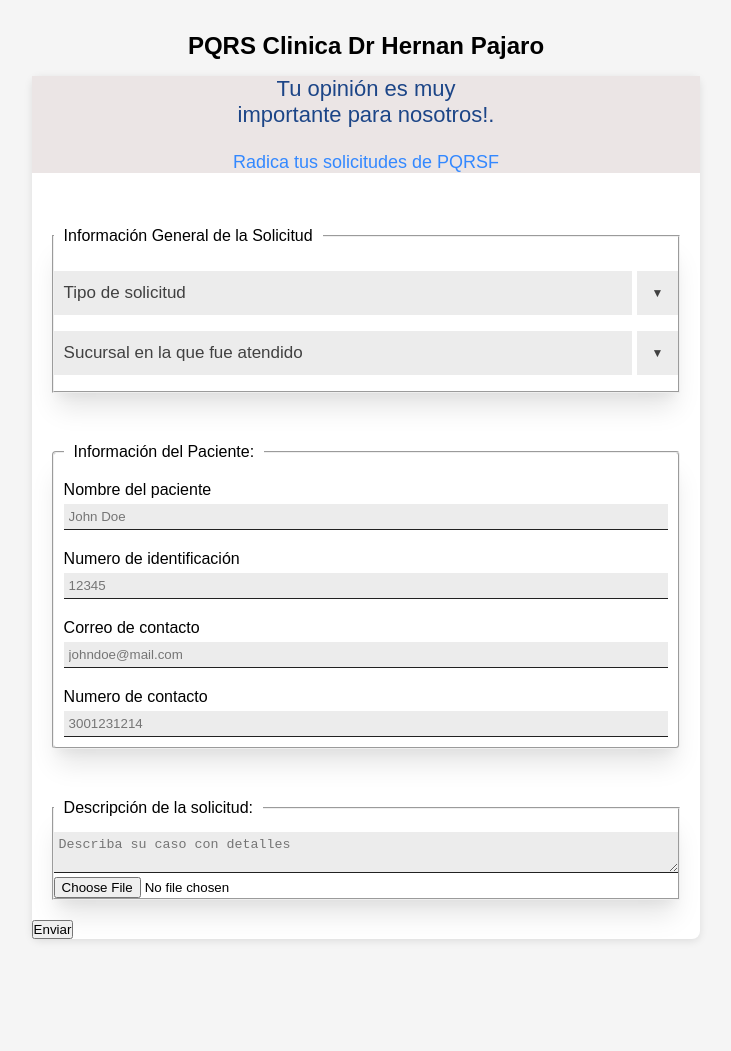
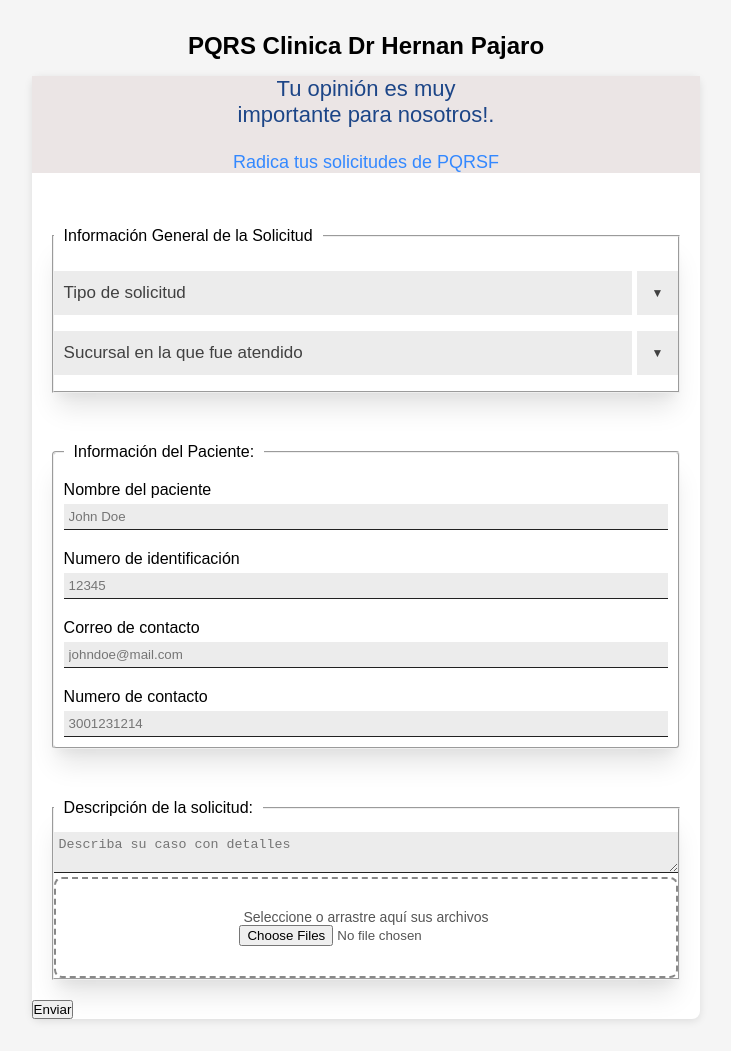
Before and after one commit to antoniog445/Encuestas-de-servicio, a plain HTML site: page pqrs.html in a window 1280 px wide. Shown: the whole page, without its empty margins (274-1005 px from the left). Before the commit the page ends 971 px from the top, so only its background shows below. Drawn offline with nearby package versions, Linux system fonts and the light colour scheme.

Commit message:
Actualización inputs

```diff
--- a/pqrs.html
+++ b/pqrs.html
@@ -64,8 +64,11 @@
             <fieldset class="fieldset-descripcion">
                 <legend style="padding: 10px;">Descripción de la solicitud:</legend>
                 <textarea class="text-area" placeholder="Describa su caso con detalles"></textarea>
-                <input type="file" />
-            </fieldset>
+                <div class="file-upload-area" id="drop-area">
+                    <p>Seleccione o arrastre aquí sus archivos</p>
+                    <input type="file" id="fileInput" class="file-input" multiple>
+                  </div>
+                </fieldset>
         </div>
 
         <button type="submit">Enviar</button>
--- a/styles.css
+++ b/styles.css
@@ -155,6 +155,26 @@
     background-color: #F5F5F5; /* o un leve cambio visual */
   }
 
+  .file-upload-area {
+    border: 2px dashed #888;
+    border-radius: 8px;
+    padding: 30px;
+    text-align: center;
+    color: #555;
+    font-family: Arial, sans-serif;
+    position: relative;
+    cursor: pointer;
+  }
+
+  .file-upload-area:hover {
+    background-color: #f9f9f9;
+  }
+
+  .file-upload-area p {
+    margin: 0;
+    font-size: 14px;
+  }
+
   #pqrs {
     background: #2196F3;
     color: #fff;
```
